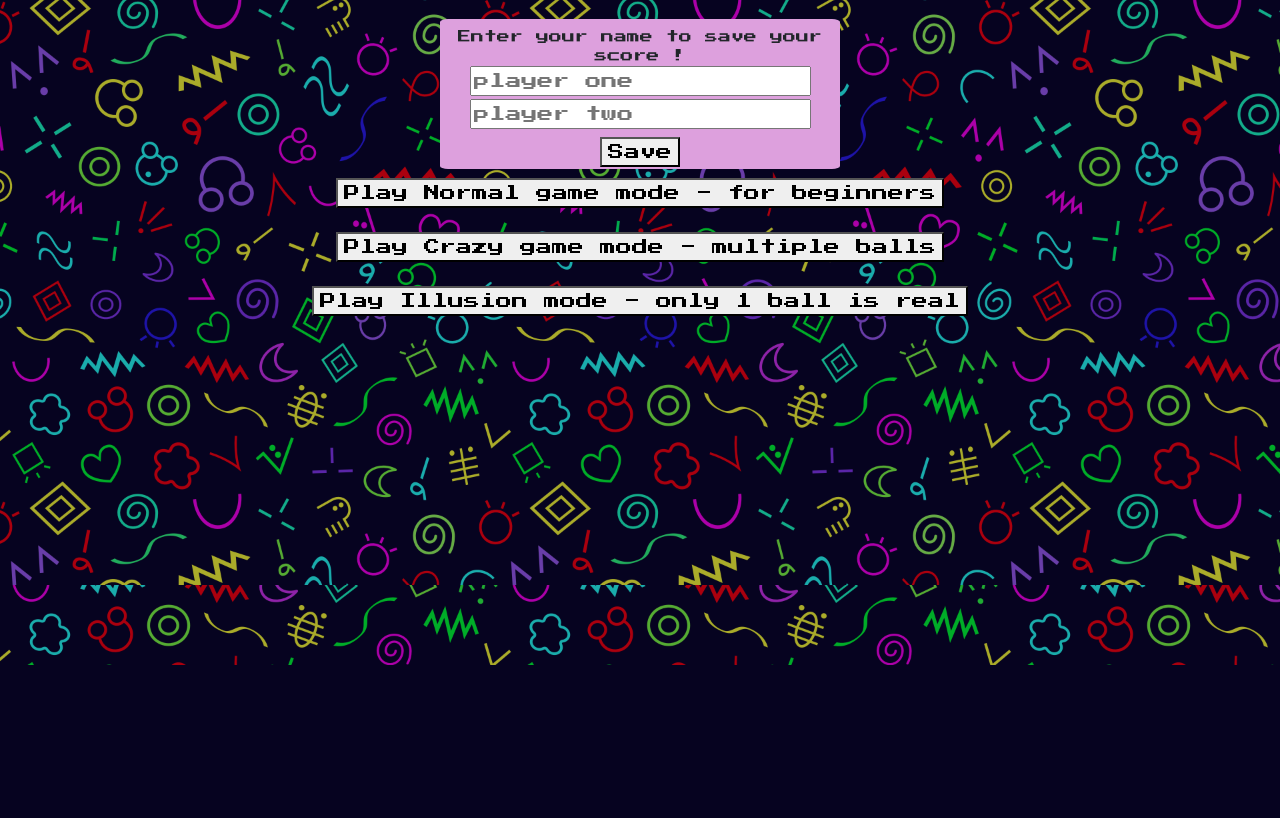
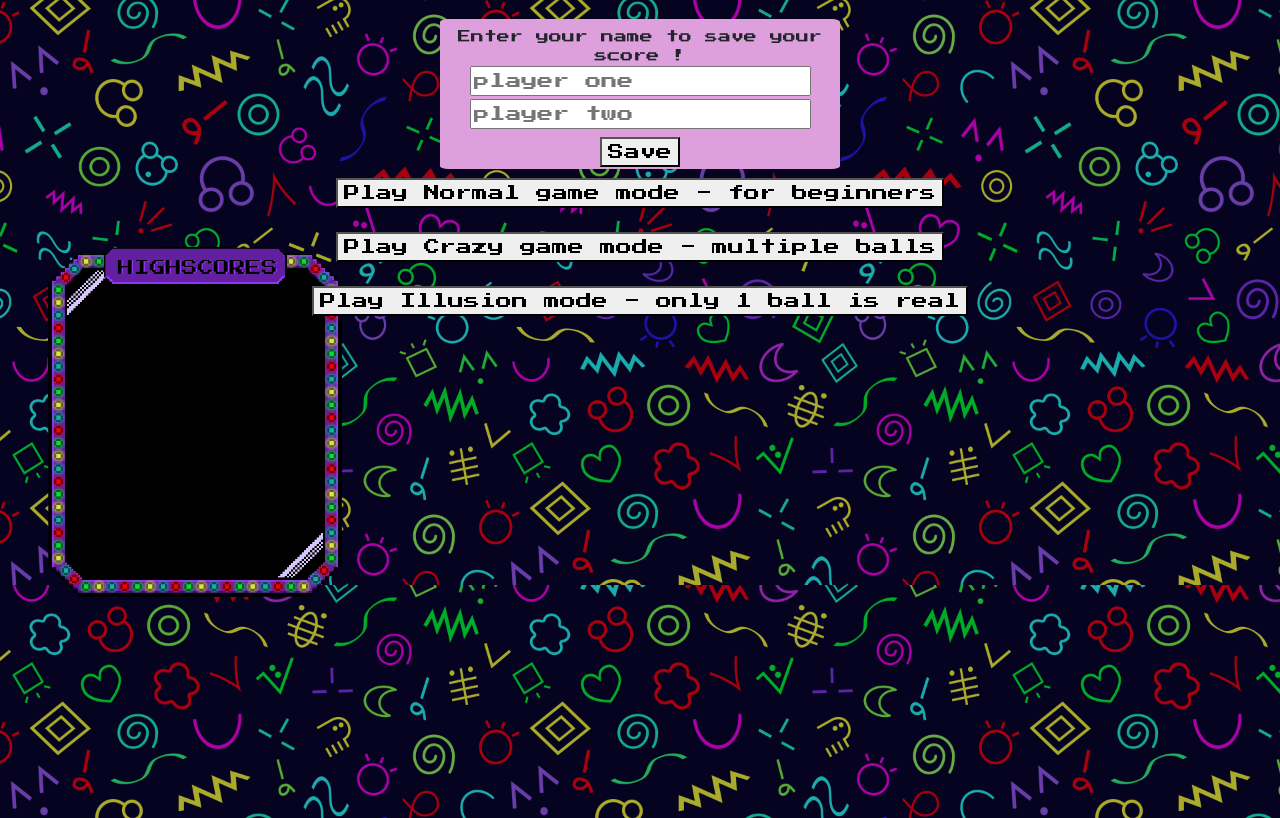
Before and after one commit to LilboX3/ITproj_PixelPlayground, a PHP site: page /Pong.php in a window 1280 px wide. Shown: the part 135-953 px from the top of the page. Before the commit the page ends 800 px from the top, so only its background shows below. Run offline with PHP 8.4, Linux system fonts and the light colour scheme.

Commit message:
Update Pong.php

```diff
--- a/Pong.php
+++ b/Pong.php
@@ -5,7 +5,11 @@
 
 </head>
 <body class="background">
+<div class="parent-flex-container">
 
+    <div id="topfive" class="topfive">
+         <span id="top5score"></span>
+    </div>
     <div class="container">
         <div class="row">
             <div class="col-2"></div>
@@ -13,11 +17,16 @@
             <div class="col-8" style="text-align:center;">
             <h1 id="ponghead" class="textstyle" >Play Pong</h1>
             <div class="player1 textstyle" id="pongplayer1">
-        <?php if(isset($_SESSION['username'])){?>
+
+            <?php
+                if(isset($_SESSION['username'])){?>
                     <div id="player1name"><?php $_SESSION['username']?></div>
                     <?php } else {?>
                     <div id="player1name"> player1 Name </div>
-            <?php }?>
+                    <?php
+                }
+            ?>
+
             </div>
             <div class="player2 textstyle" id="pongplayer2">
                 player2 Name
@@ -71,7 +80,10 @@
         <div class="col-2"></div>
         </div>
     </div>
-
+</div>
+    <!---<div id="illusionContainer">
+        <canvas id="illusionBoard" width="500" height="500"></canvas>
+    </div> !--->
 </body>
 <script src="Pong/pong.js"></script>
 <script src="Pong/pong2.js"></script>
```
Lines whose indentation alone changed are shown as unchanged.
